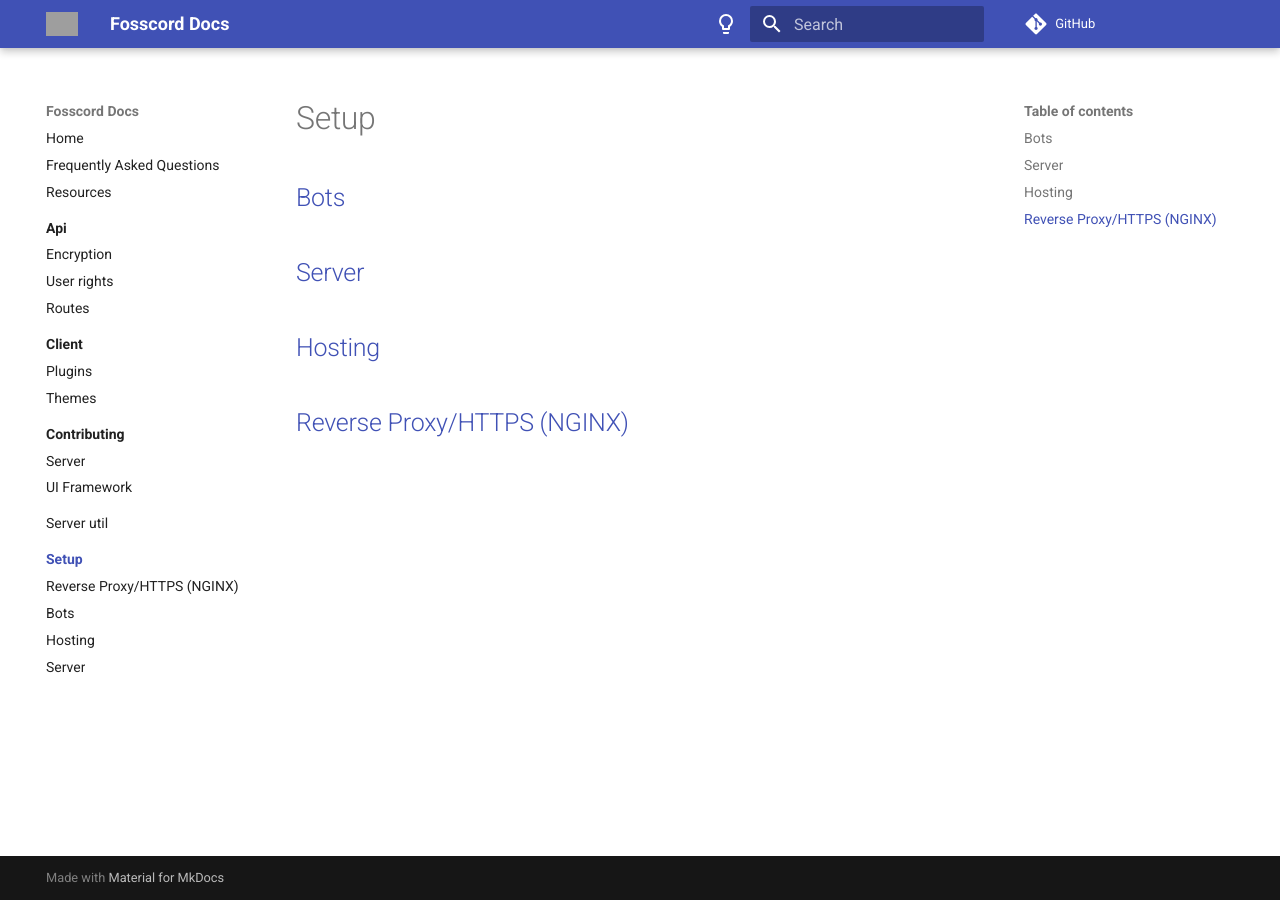
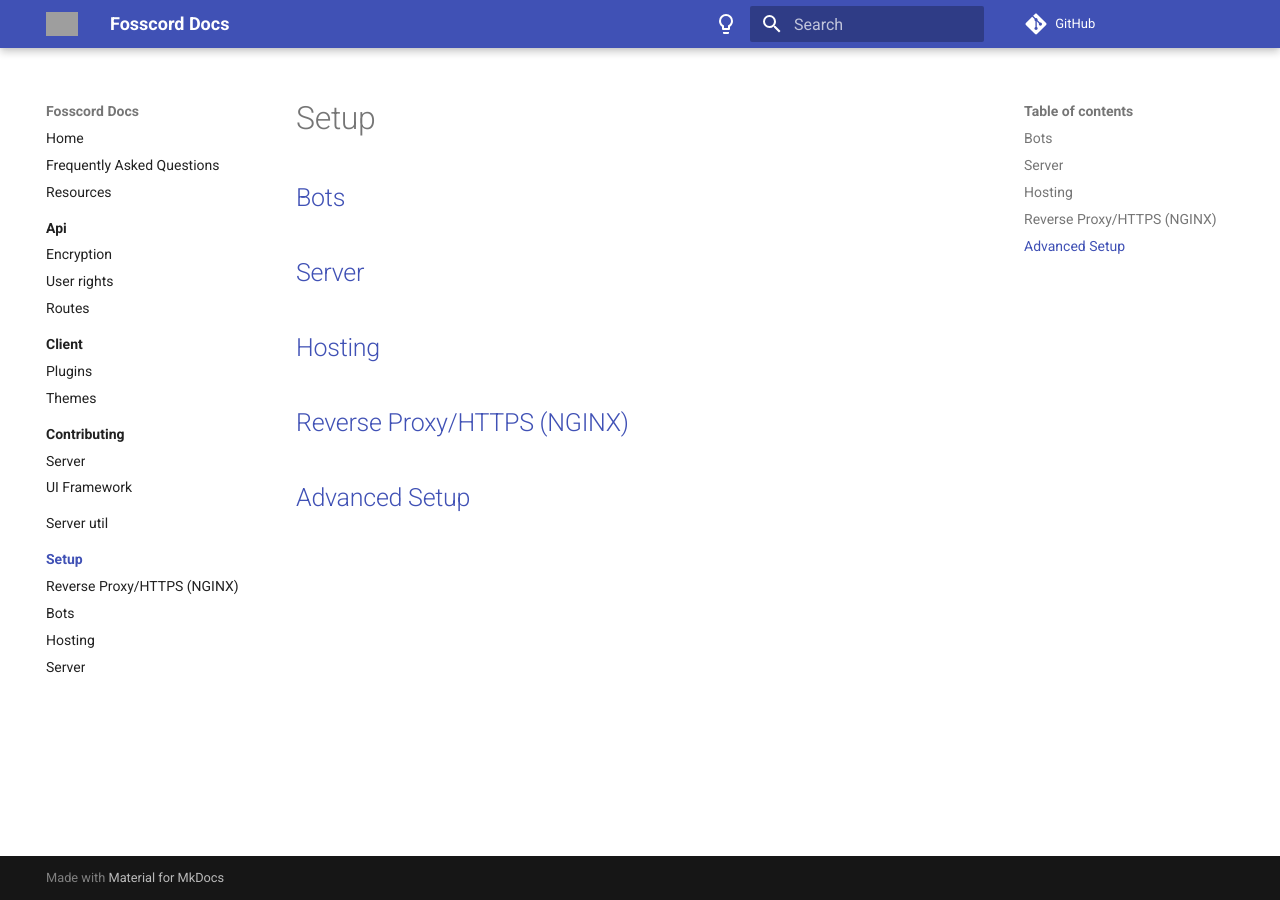
Before and after one commit to spacebarchat/docs, an MkDocs documentation site: the page built from docs/setup/index.md, in a window 1280 px wide. Built offline with MkDocs 1.6.1 and Material for MkDocs 9.7.7, drawn with Linux system fonts in a browser that asks for light colours; comment, search, counter and statistics services are not loaded; grey boxes are pictures that could not be loaded.

Commit message:
Update index.md

```diff
--- a/docs/setup/index.md
+++ b/docs/setup/index.md
@@ -7,3 +7,5 @@
 ## [Hosting](hosting/)
 
 ## [Reverse Proxy/HTTPS (NGINX)](HTTPS/)
+
+## [Advanced Setup](advanced/)
```
